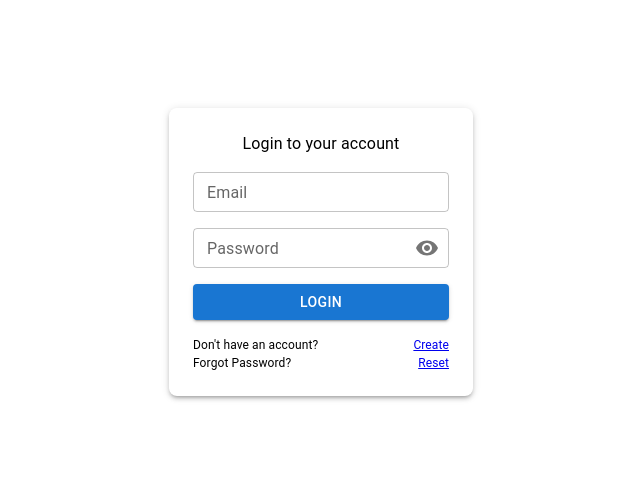
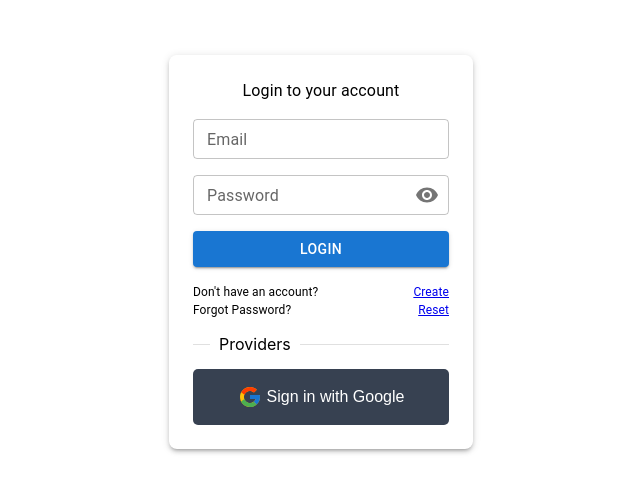
Before and after one commit to drenlevel/my-recipes, a React (Vite) app: page /login in a window 1280 px wide. Shown: the part 148-640 px from the top of the page, without its empty margins (319-959 px from the left). Built offline with nearby package versions, Linux system fonts and the light colour scheme; no server answers.

Commit message:
feat: adds Google provider popup login option

```diff
--- a/package.json
+++ b/package.json
@@ -11,19 +11,15 @@
     "lint": "eslint --ext .js,.jsx --fix src/"
   },
   "dependencies": {
-    "@emotion/react": "^11.10.6",
-    "@emotion/styled": "^11.10.6",
     "@hookform/resolvers": "^2.9.11",
     "@mui/icons-material": "^5.11.9",
     "@mui/material": "^5.11.10",
-    "@testing-library/jest-dom": "^5.16.5",
-    "@testing-library/react": "^14.0.0",
-    "@testing-library/user-event": "^14.4.3",
     "firebase": "^9.17.1",
     "react": "^18.2.0",
     "react-dom": "^18.2.0",
     "react-hook-form": "^7.43.1",
     "react-hot-toast": "^2.4.0",
+    "react-icons": "^4.7.1",
     "react-router-dom": "^6.8.1",
     "yup": "^1.0.0"
   },
--- a/src/components/Login/Login.jsx
+++ b/src/components/Login/Login.jsx
@@ -1,4 +1,7 @@
-import React, { useState } from 'react';
+// Libs
+import { yupResolver } from '@hookform/resolvers/yup';
+import Visibility from '@mui/icons-material/Visibility';
+import VisibilityOff from '@mui/icons-material/VisibilityOff';
 import {
   Box,
   Button,
@@ -6,18 +9,31 @@ import {
   InputAdornment,
   TextField,
   Typography,
+  Divider,
 } from '@mui/material';
-import { signInWithEmailAndPassword } from 'firebase/auth';
+import { FcGoogle } from 'react-icons/fc';
+import {
+  GoogleAuthProvider,
+  signInWithEmailAndPassword,
+  signInWithPopup,
+} from 'firebase/auth';
+import { useState } from 'react';
 import { useForm } from 'react-hook-form';
-import { yupResolver } from '@hookform/resolvers/yup';
-import Visibility from '@mui/icons-material/Visibility';
-import VisibilityOff from '@mui/icons-material/VisibilityOff';
-import { auth } from '#utils/firebase';
 import toast from 'react-hot-toast';
 import { Link, useNavigate } from 'react-router-dom';
 import { LoginFormSchema } from '#schemas/Login.validator';
+import { auth } from '#utils/firebase';
 
 import styles from './styles.module.css';
+
+const AUTH_ERROR_CODES = {
+  CANCELLED_POPUP_REQ: 'auth/cancelled-popup-request',
+  BLOCKED_POPUP_REQ: 'auth/popup-blocked',
+  USER_NOT_FOUND: 'auth/user-not-found',
+  WRONG_PASSWORD: 'auth/wrong-password',
+};
+
+const GOOGLE_PROVIDER = new GoogleAuthProvider();
 
 export const Login = () => {
   //local state
@@ -34,21 +50,38 @@ export const Login = () => {
   } = useForm({ resolver: yupResolver(LoginFormSchema) });
 
   // handlers
-  const onSubmit = data => {
+  const onSubmit = (data, withGoogle = false) => {
+    const onError = err => {
+      if (
+        err.code === AUTH_ERROR_CODES.USER_NOT_FOUND ||
+        err.code === AUTH_ERROR_CODES.WRONG_PASSWORD
+      ) {
+        toast.error('Wrong credentials!');
+      } else if (
+        err.code === AUTH_ERROR_CODES.CANCELLED_POPUP_REQ ||
+        err.code === AUTH_ERROR_CODES.BLOCKED_POPUP_REQ
+      ) {
+        toast.error('Provider popup closed or login procedure cancelled!');
+      }
+
+      console.error(err);
+    };
+
+    if (data && !withGoogle) {
       signInWithEmailAndPassword(auth, data.email, data.password)
         .then(() => navigate('/home'))
-      .catch(err => {
-        if (
-          err.code === 'auth/user-not-found' ||
-          err.code === 'auth/wrong-password'
-        )
-          toast.error('Wrong credentials');
-      });
+        .catch(onError);
+    } else if (withGoogle) {
+      signInWithPopup(auth, GOOGLE_PROVIDER)
+        .then(() => navigate('/home'))
+        .catch(onError);
+    }
   };
 
   const handleClickShowPassword = () => setShowPassword(show => !show);
 
   return (
+    <>
       <Box
         component="form"
         onSubmit={handleSubmit(onSubmit)}
@@ -121,6 +154,17 @@ export const Login = () => {
             </Link>
           </Typography>
         </Box>
+        <Divider textAlign="left" sx={{ margin: '15px 0' }}>
+          Providers
+        </Divider>
+        <button
+          className={styles.googleSignInButton}
+          onClick={onSubmit.bind(null, undefined, true)}
+        >
+          <FcGoogle />
+          Sign in with Google
+        </button>
       </Box>
+    </>
   );
 };
--- a/src/components/Login/styles.module.css
+++ b/src/components/Login/styles.module.css
@@ -3,3 +3,28 @@
   justify-content: space-between;
   width: 100%;
 }
+
+.googleSignInButton {
+  display: flex;
+  justify-content: center;
+  align-items: center;
+  gap: 5px;
+  width: 100%;
+  font-size: medium;
+  border-radius: 5px;
+  outline: none;
+  border: none;
+  cursor: pointer;
+  color: rgb(255 255 255 / 1);
+  background-color: rgb(55 65 81 / 1);
+  padding: 1rem;
+  transition: all 250ms ease-in-out;
+}
+
+.googleSignInButton > svg {
+  font-size: 150%;
+}
+
+.googleSignInButton:hover {
+  background-color: rgb(87 100 120 / 1);
+}
--- a/src/main.jsx
+++ b/src/main.jsx
@@ -12,6 +12,6 @@ import './main.css';
 ReactDOM.createRoot(document.getElementById('root')).render(
   <React.StrictMode>
     <App />
-    <Toaster position="bottom-left" />
+    <Toaster position="top-center" />
   </React.StrictMode>,
 );
--- a/vite.config.js
+++ b/vite.config.js
@@ -16,4 +16,5 @@ export default defineConfig({
       '#utils': path.join(__dirname, './src/utils'),
     },
   },
+  server: { port: 3000 },
 });
```
Also changed, not shown: 1 other file (tests, documents, lock files or other folders). Lines whose indentation alone changed are shown as unchanged.
